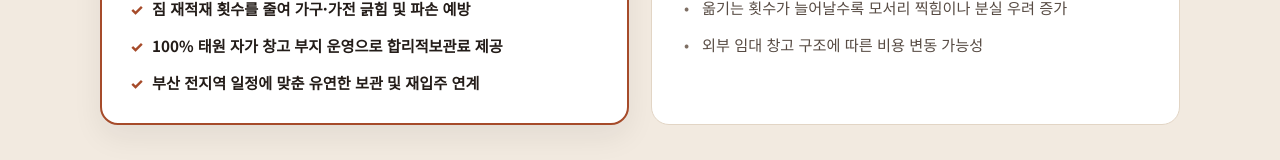
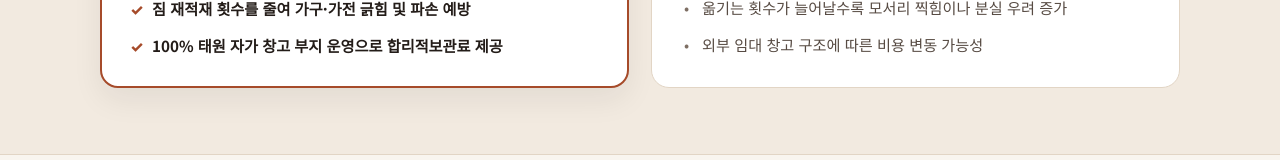
Before and after one commit to maestro0816/taewon24, a React (Vite) app: page / in a window 1280 px wide. Shown: the part 3173-3333 px from the top of the page. Built offline with nearby package versions, Linux system fonts and the light colour scheme.

Commit message:
refactor: remove redundant storage service point

```diff
--- a/src/App.tsx
+++ b/src/App.tsx
@@ -852,10 +852,6 @@ export default function App() {
                     <span className="absolute left-0 font-extrabold text-[#A64B2A]">✓</span>
                     100% 태원 자가 창고 부지 운영으로 합리적보관료 제공
                   </li>
-                  <li className="relative pl-[22px] font-semibold text-[#231C18]">
-                    <span className="absolute left-0 font-extrabold text-[#A64B2A]">✓</span>
-                    부산 전지역 일정에 맞춘 유연한 보관 및 재입주 연계
-                  </li>
                 </ul>
               </div>
 
```
